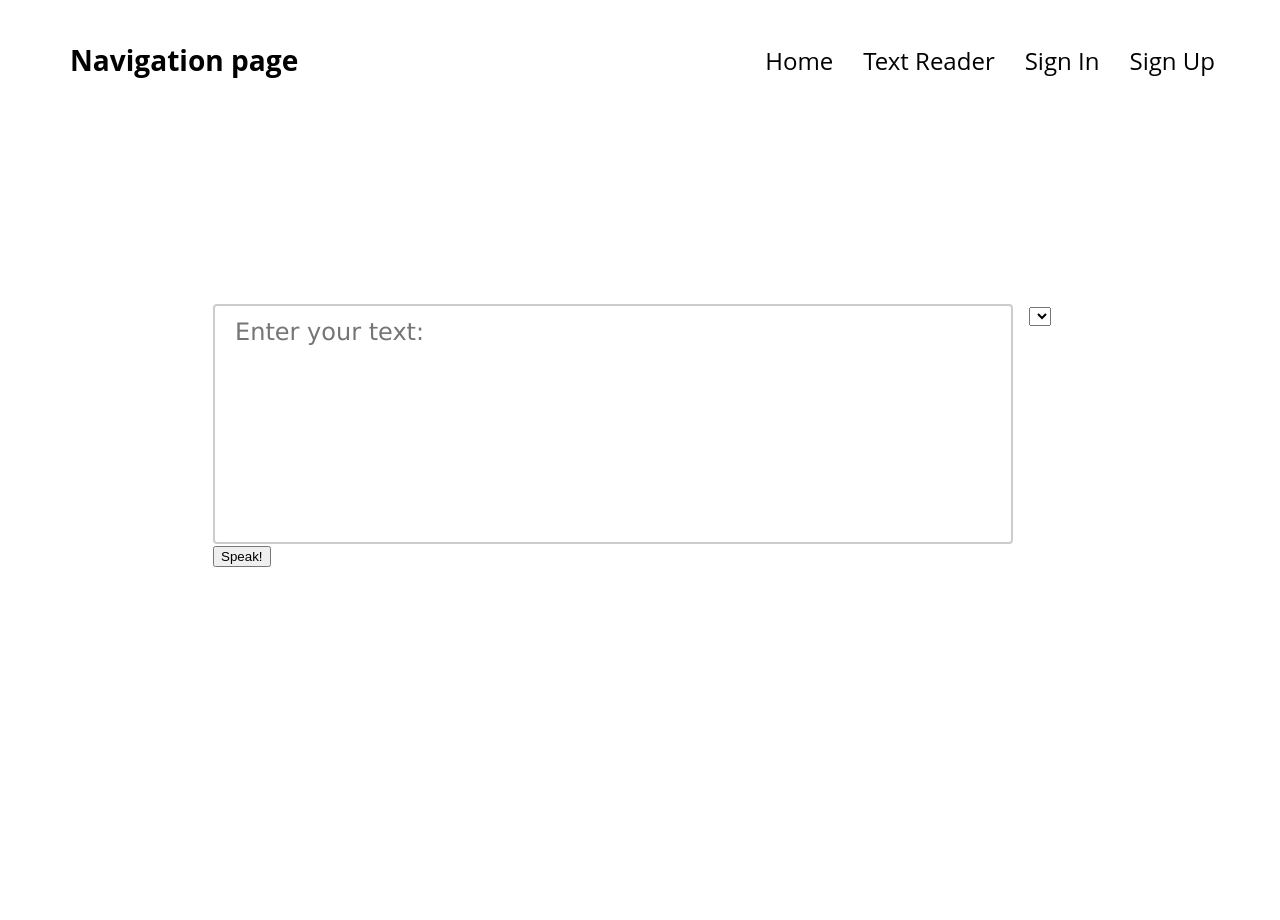
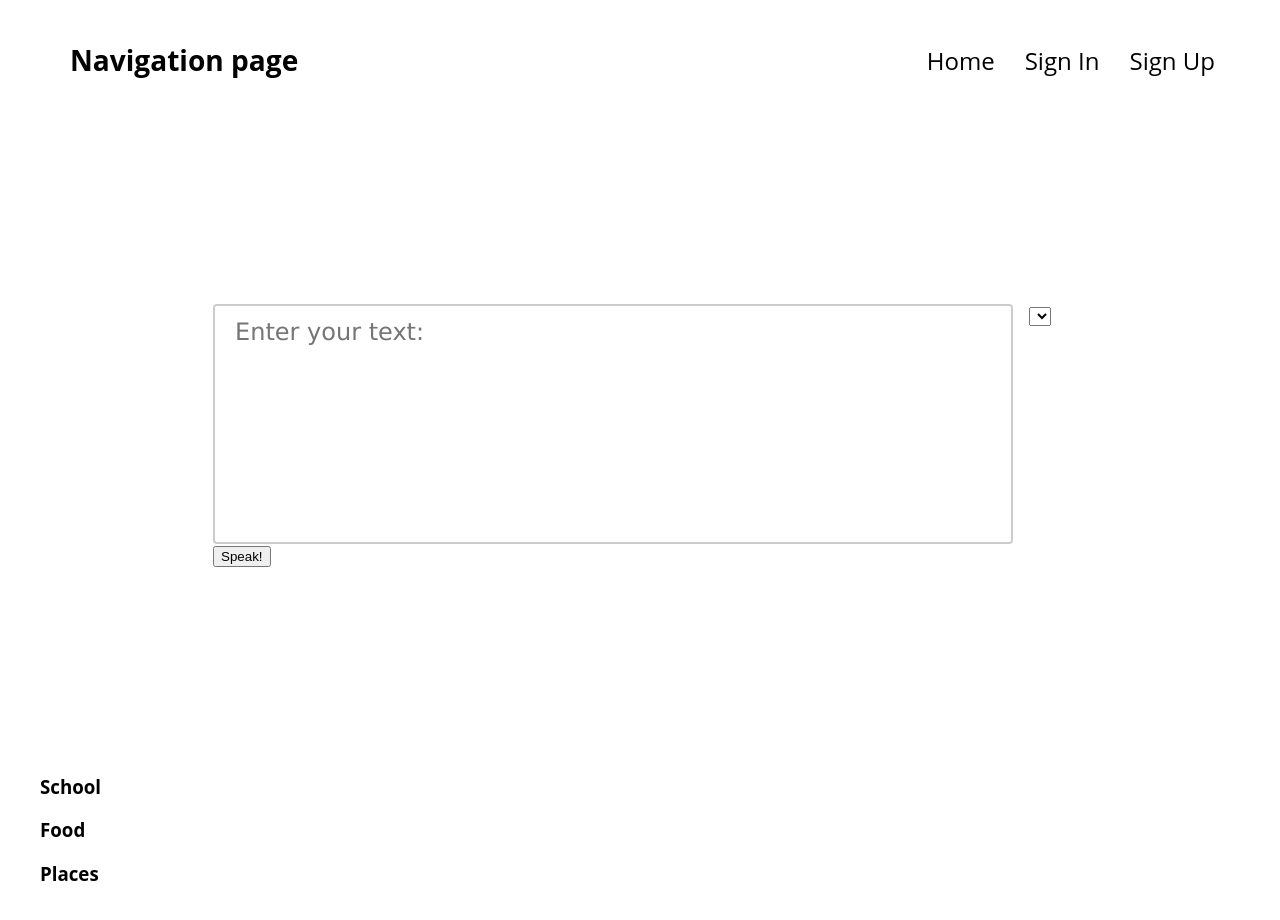
Before and after one commit to ikromshi/voiceful, a React (Create React App) app in the folder frontend/: page / in a window 1280 px wide. Shown: the top 920 px of the page. Before the commit the page ends 800 px from the top, so only its background shows below. Built offline with nearby package versions, Linux system fonts and the light colour scheme.

Commit message:
folder & folders-preview components added and are reactive to user login

```diff
--- a/frontend/src/App.tsx
+++ b/frontend/src/App.tsx
@@ -5,6 +5,7 @@ import Navigation from './routes/navigation/navigation';
 import TextToSpeech from './routes/text-to-speech/text-to-speech';
 import SignIn from './routes/authentication/sign-in';
 import SignUp from './routes/authentication/sign-up';
+import Folders from './components/folders/folder';
 
 
 
@@ -14,10 +15,11 @@ function App() {
         <Routes>
           <Route path="/" element={<Navigation />}>
             <Route index element={<Index />}/>
-            <Route path="text-reader" element={<TextToSpeech />} />
+            {/* <Route path="text-reader" element={<TextToSpeech />} /> */}
             <Route path="sign-in" element={<SignIn />} />
             <Route path="sign-up" element={<SignUp />} />
             <Route path="profile" element={<ProfileRoute />}/>
+            <Route path="folders" element={<Folders />}/>
           </ Route>
         </Routes>
     </div>
--- /dev/null
+++ b/frontend/src/components/folders-preview/folders-preview.tsx
@@ -0,0 +1,17 @@
+import "./folders-preview.css";
+import { FolderContext } from "../../contexts/folder.context";
+import { useContext } from "react";
+
+const FoldersPreview = () => {
+  const state = useContext(FolderContext);
+  const folders: any = state.folders;
+
+  return (
+    <div className="folders-preview">
+      {folders && folders.map((folder: any) => <h3 key={folder.id}>{folder.name}</h3>
+      )}
+    </div>
+  )
+}
+
+export default FoldersPreview;
--- /dev/null
+++ b/frontend/src/components/folders/folder.tsx
@@ -0,0 +1,11 @@
+import "./folders.css";
+
+const Folders = () => {
+  return (
+    <div className="folders">
+
+    </div>
+  )
+}
+
+export default Folders;
--- a/frontend/src/components/home/home.tsx
+++ b/frontend/src/components/home/home.tsx
@@ -1,22 +1,22 @@
 import "./home.css";
 import axios from "axios";
-import { useContext, useEffect } from "react";
+import { Fragment, useContext, useEffect } from "react";
 import TextReader from "../text-reader/text-reader";
 import { UserContext } from "../../contexts/user.context";
 import { FolderContext } from "../../contexts/folder.context";
+import FoldersPreview from "../folders-preview/folders-preview";
 
 const Home = () => {
   const { currentUser } = useContext(UserContext);
-  const { folders, setFolders } = useContext(FolderContext);
+  const { setFolders } = useContext(FolderContext);
   const foldersAPI = "http://127.0.0.1:5000/folders";
   const localFoldersPath = "/db/folders.json";
 
   const fetchFolders = async (url: string) => {
     axios({method: "GET", url: url, data: currentUser?.email})
       .then((response) => {
-        console.log(response.data);
-        const { foldersJson } = response.data;
-        foldersJson && setFolders(foldersJson);
+        const { folders } = response.data;
+        folders && setFolders(folders);
       }).catch((error) => {
         if (error.response) {
           console.log(error.response);
@@ -26,10 +26,17 @@ const Home = () => {
     });
   }
 
-  currentUser !== null ? fetchFolders(foldersAPI) : fetchFolders(localFoldersPath);
+  useEffect(() => {
+    currentUser !== null ? fetchFolders(foldersAPI) : fetchFolders(localFoldersPath);
+  }, []);
 
   return (
-    <TextReader />
+    <Fragment>
+      <TextReader />
+      {!currentUser &&
+        <FoldersPreview />
+      }
+    </Fragment>
   )
 }
 
--- a/frontend/src/routes/navigation/navigation.tsx
+++ b/frontend/src/routes/navigation/navigation.tsx
@@ -29,7 +29,6 @@ const Navigation = () => {
         <h3>Navigation page</h3>
         <div className="nav-links">
           <Link className="nav-link" to="/">Home</Link>
-          <Link className="nav-link" to="/text-reader">Text Reader</Link>
           {!currentUser ?
             <Fragment>
               <Link className="nav-link" to="/sign-in">Sign In</Link>
```
Also changed, not shown: frontend/src/components/folders-preview/folders-preview.css (added), frontend/src/components/folders/folders.css (added).
